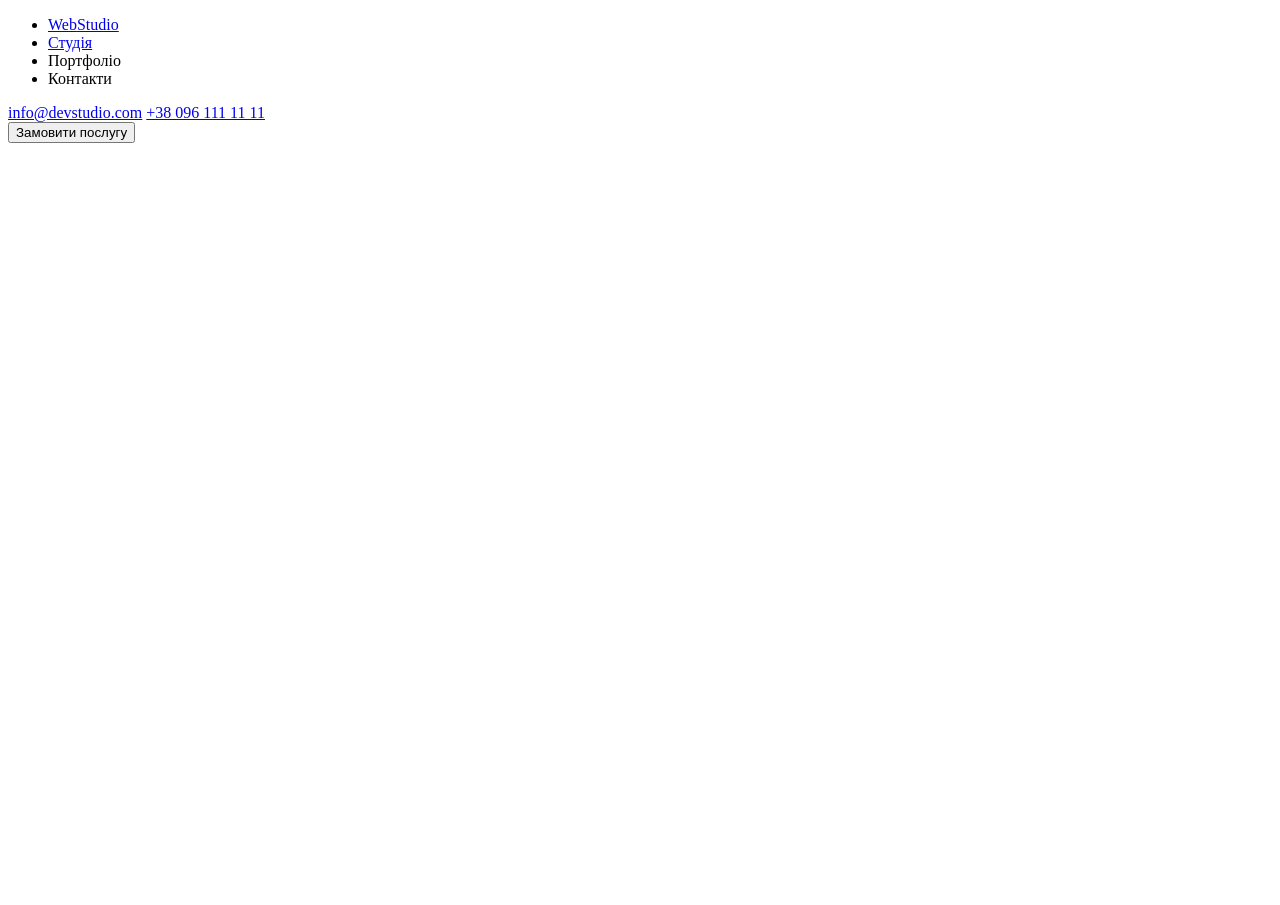
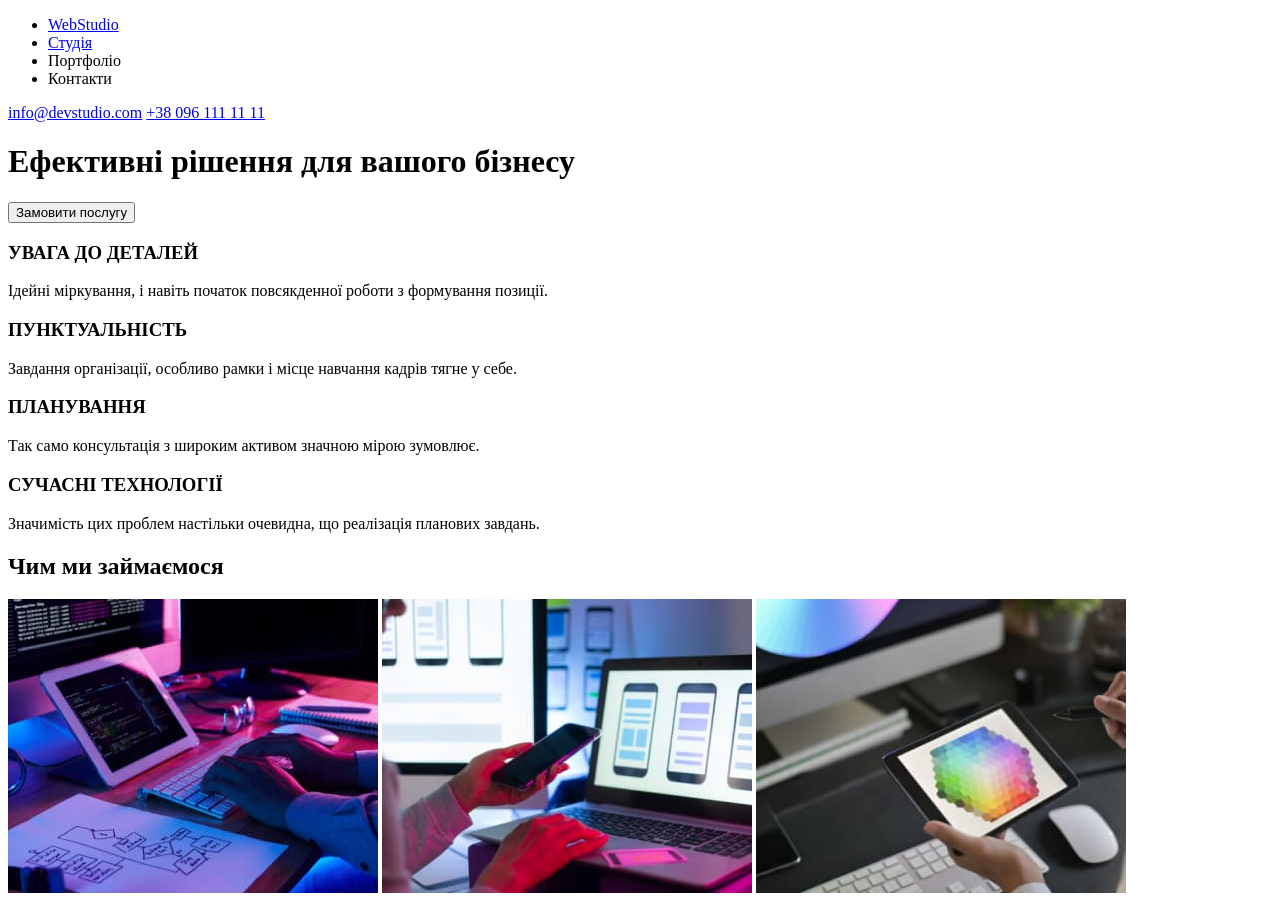
Before and after one commit to Cryosphere/goit-markup-hw-01, a plain HTML site: page index.html in a window 1280 px wide. Before the commit the page ends 800 px from the top, so only its background shows below. Drawn offline with Linux system fonts and the light colour scheme.

Commit message:
main img

```diff
--- a/index.html
+++ b/index.html
@@ -22,8 +22,21 @@
         </div>
     </header>
     <main>
-
+        <h1>Ефективні рішення для вашого бізнесу</h1>
         <button type="button">Замовити послугу</button>
+        <h2 hidden>Особливості</h2>
+        <h3>УВАГА ДО ДЕТАЛЕЙ</h3>
+        <p>Ідейні міркування, і навіть початок повсякденної роботи з формування позиції.</p>
+        <h3>ПУНКТУАЛЬНІСТЬ</h3>
+        <p>Завдання організації, особливо рамки і місце навчання кадрів тягне у себе.</p>
+        <h3>ПЛАНУВАННЯ</h3>
+        <p>Так само консультація з широким активом значною мірою зумовлює.</p>
+        <h3>СУЧАСНІ ТЕХНОЛОГІЇ</h3>
+        <p>Значимість цих проблем настільки очевидна, що реалізація планових завдань.</p>
+        <h2>Чим ми займаємося</h2>
+        <img src="images/img1.jpg" alt="programer-working-his-desk-office">
+        <img src="images/img2.jpg" alt="web-ui-designers-are-developing-application-smartphones-team-creators-is-working-interface-mobile-phones">
+        <img src="images/img3.jpg" alt="creative-artist-web-design-with-working-colour-selection-graphic-tablet">
     </main>
     <footer>
 
```
